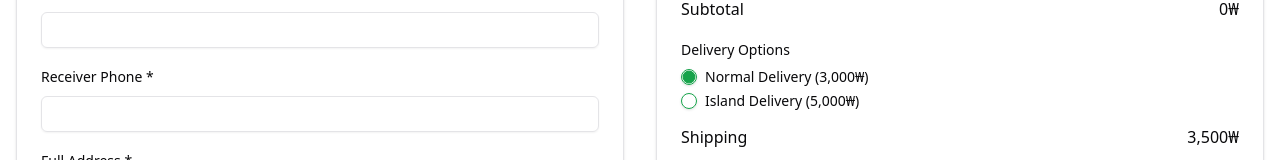
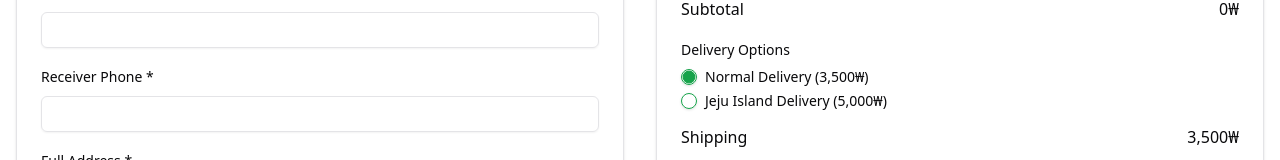
Before and after one commit to aoncodev/Ecommerce, a Next.js app: page /checkout in a window 1280 px wide. Shown: the part 249-409 px from the top of the page. Built offline with nearby package versions, Linux system fonts and the light colour scheme.

Commit message:
fix delivery prices while checkout

```diff
--- a/components/checkout.jsx
+++ b/components/checkout.jsx
@@ -323,11 +323,13 @@ export default function CheckoutPage() {
                   >
                     <div className="flex items-center space-x-2">
                       <RadioGroupItem value="normal" id="normal" />
-                      <Label htmlFor="normal">Normal Delivery (3,000₩)</Label>
+                      <Label htmlFor="normal">Normal Delivery (3,500₩)</Label>
                     </div>
                     <div className="flex items-center space-x-2">
                       <RadioGroupItem value="island" id="island" />
-                      <Label htmlFor="island">Island Delivery (5,000₩)</Label>
+                      <Label htmlFor="island">
+                        Jeju Island Delivery (5,000₩)
+                      </Label>
                     </div>
                   </RadioGroup>
                 </div>
```
